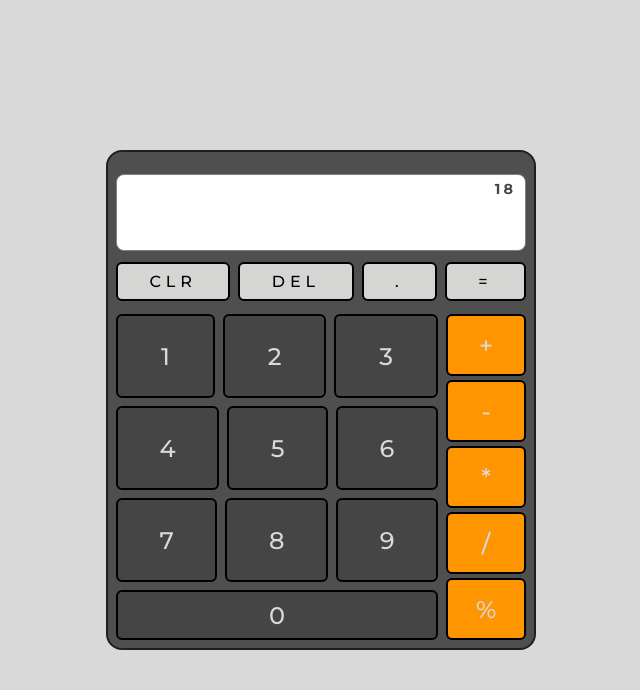
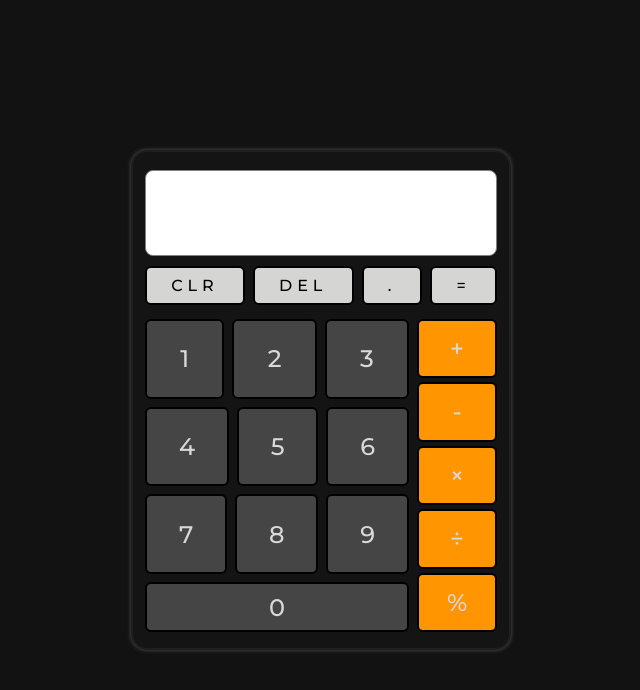
Before and after one commit to Aicyraa/Cyalator, a plain HTML site: page index.html in a window 1280 px wide. Shown: the whole page, without its empty margins (319-959 px from the left). Drawn offline with Linux system fonts and the light colour scheme.

Commit message:
finalize

```diff
--- a/index.html
+++ b/index.html
@@ -4,46 +4,47 @@
       <meta charset="UTF-8" />
       <meta name="viewport" content="width=device-width, initial-scale=1.0" />
       <link rel="stylesheet" href="style.css" />
+      <script src="script.js" defer></script>
       <title>Cylator!</title>
    </head>
    <body>
       <div class="container-calculator">
          <div class="container-inputs">
-            <span> 18</span>
-            <input type="number" />
+            <span id="recent-input"></span>
+            <input type="text" id="input" disabled/>
          </div>
          <div class="container-numkeys">
             <div class="container-special-keys">
-               <span>CLR</span>
-               <span>DEL</span>
-               <span>.</span>
-               <span>=</span>
+               <span id="clear">CLR</span>
+               <span id="del">DEL</span>
+               <span id=".">.</span>
+               <span id="compute">=</span>
             </div>
             <div class="container-NumOpe">
                <div class="container-numbers">
                   <div class="numbers-1">
-                     <span>1</span>
-                     <span>2</span>
-                     <span>3</span>
+                     <span id="1">1</span>
+                     <span id="2">2</span>
+                     <span id="3">3</span>
                   </div>
                   <div class="numbers-2">
-                     <span>4</span>
-                     <span>5</span>
-                     <span>6</span>
+                     <span id="4">4</span>
+                     <span id="5">5</span>
+                     <span id="6">6</span>
                   </div>
                   <div class="numbers-3">
-                     <span>7</span>
-                     <span>8</span>
-                     <span>9</span>
+                     <span id="7">7</span>
+                     <span id="8">8</span>
+                     <span id="9">9</span>
                   </div>
-                  <span>0</span>
+                  <span id="0">0</span>
                </div>
                <div class="container-operators">
-                  <span>+</span>
-                  <span>-</span>
-                  <span>*</span>
-                  <span>/</span>
-                  <span>%</span>
+                  <span id="+">+</span>
+                  <span id="-">-</span>
+                  <span id="×">×</span>
+                  <span id="÷">÷</span>
+                  <span id="%">%</span>
                </div>
             </div>
          </div>
--- a/style.css
+++ b/style.css
@@ -13,7 +13,7 @@ body {
    display: flex;
    justify-content: center;
    align-items: center;
-   background-color: hsl(0, 0%, 85%);
+   background-color: hsl(0, 0%, 7%);
 }
 
 input::-webkit-outer-spin-button,
@@ -30,11 +30,12 @@ input[type="number"] {
 /* Calculator */
 .container-calculator {
    border: 2px solid hsl(0 0% 12%);
-   background-color: hsl(0 0% 31%);
-   padding: 8px;
+   background-color: hsl(0 0% 8%);
+   padding: 1rem 12px;
    height: 500px;
-   width: 430px;
+   width: 380px;
    border-radius: 1rem;
+   box-shadow: 0 0 4px hsl(0, 0%, 33%);
 }
 
 /* Container Inputs Section*/
@@ -47,12 +48,12 @@ input[type="number"] {
 
 .container-inputs > span {
    position: absolute;
-   right: 10px;
-   top: 20px;
+   right: 5px;
+   top: 8px;
    z-index: 1;
    text-align: right;
    font-weight: 700;
-   font-size: 0.9rem;
+   font-size: 1.1rem;
    letter-spacing: 3px;
    color: hsl(0, 0%, 28%);
 }
@@ -62,13 +63,15 @@ input[type="number"] {
    bottom: 5px;
    width: 100%;
    min-height: 30%;
-   padding: 45px 5px 10px 10px;
-   text-align: right;
-   font-size: calc(1rem + 1px);
+   padding: 30px 5px 5px 10px;
    background-color: white;
    outline: none;
    border: 1px solid hsl(0, 0%, 50%);
    border-radius: 8px;
+   text-align: right;
+   font-size: 2.5rem;
+   font-weight: 500;
+   color: hsl(0, 0%, 11%);
 }
 
 /* Keys */
@@ -84,6 +87,7 @@ input[type="number"] {
    font-size: 1.5rem;
    color: hsl(0, 0%, 85%);
 }
+
 /* Input section */
 
 .container-special-keys {
@@ -125,6 +129,7 @@ input[type="number"] {
 
 .container-numbers div:nth-child(1n) {
    display: flex;
+   justify-content: center;
    gap: 8px;
    flex-grow: 1;
 }
```
